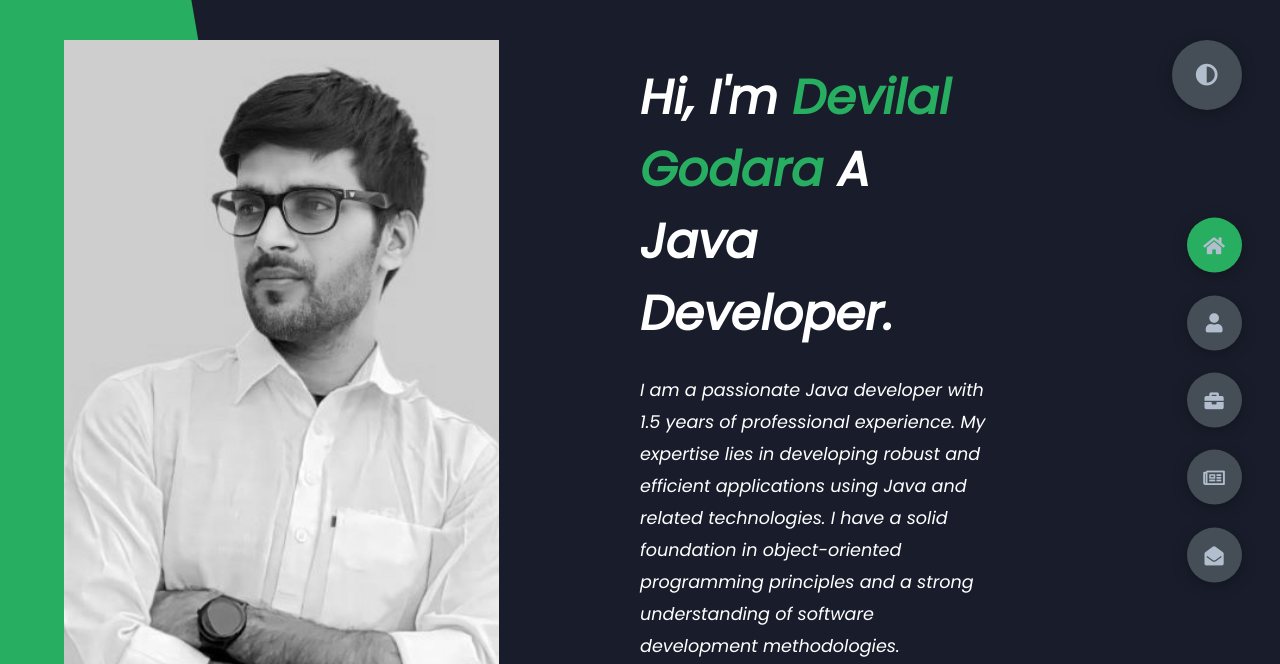
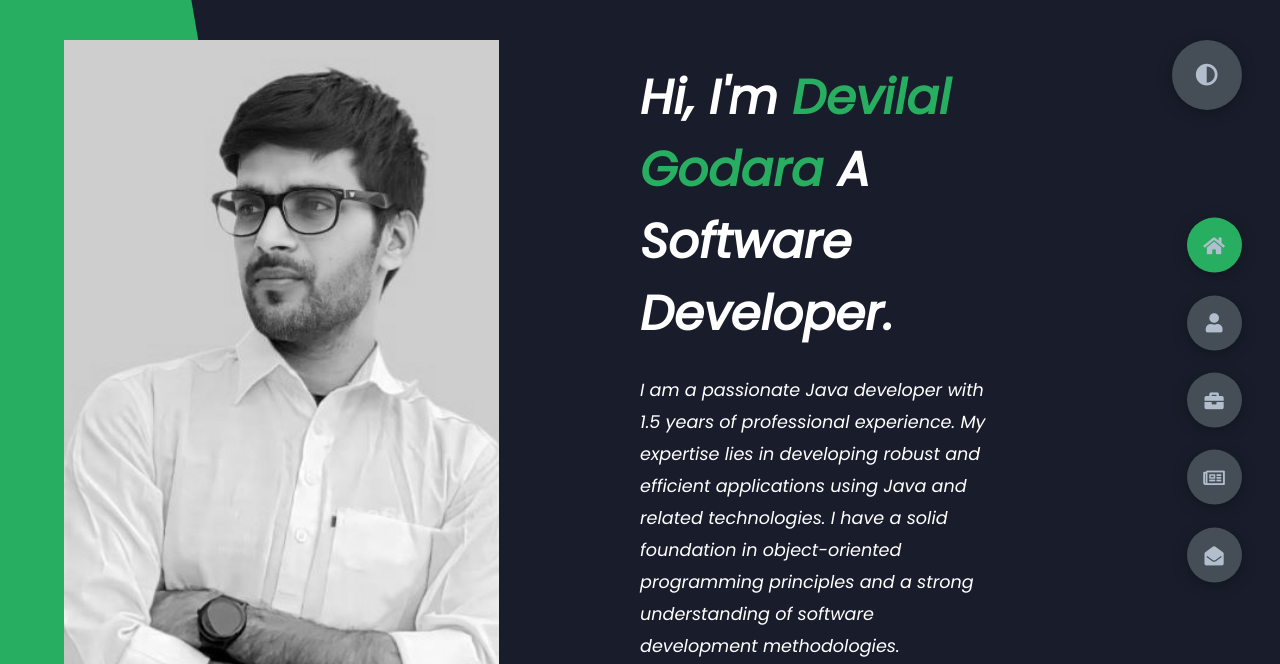
Before and after one commit to deb657/devilalgodaraweb, a plain HTML site: page index.html in a window 1280 px wide. Shown: the top 664 px of the page. Drawn offline with Linux system fonts and the light colour scheme.

Commit message:
Update index.html

```diff
--- a/index.html
+++ b/index.html
@@ -22,7 +22,7 @@
             <div class="right-header">
                 <h1 class="name">
                     Hi, I'm <span>Devilal Godara</span>
-                    A Java Developer.
+                    A Software Developer.
                 </h1>
                 <p> I am a passionate Java developer with 1.5 years of professional experience. My expertise lies in developing robust and efficient applications using Java and related technologies. I have a solid foundation in object-oriented programming principles and a strong understanding of software development methodologies.
 
```
